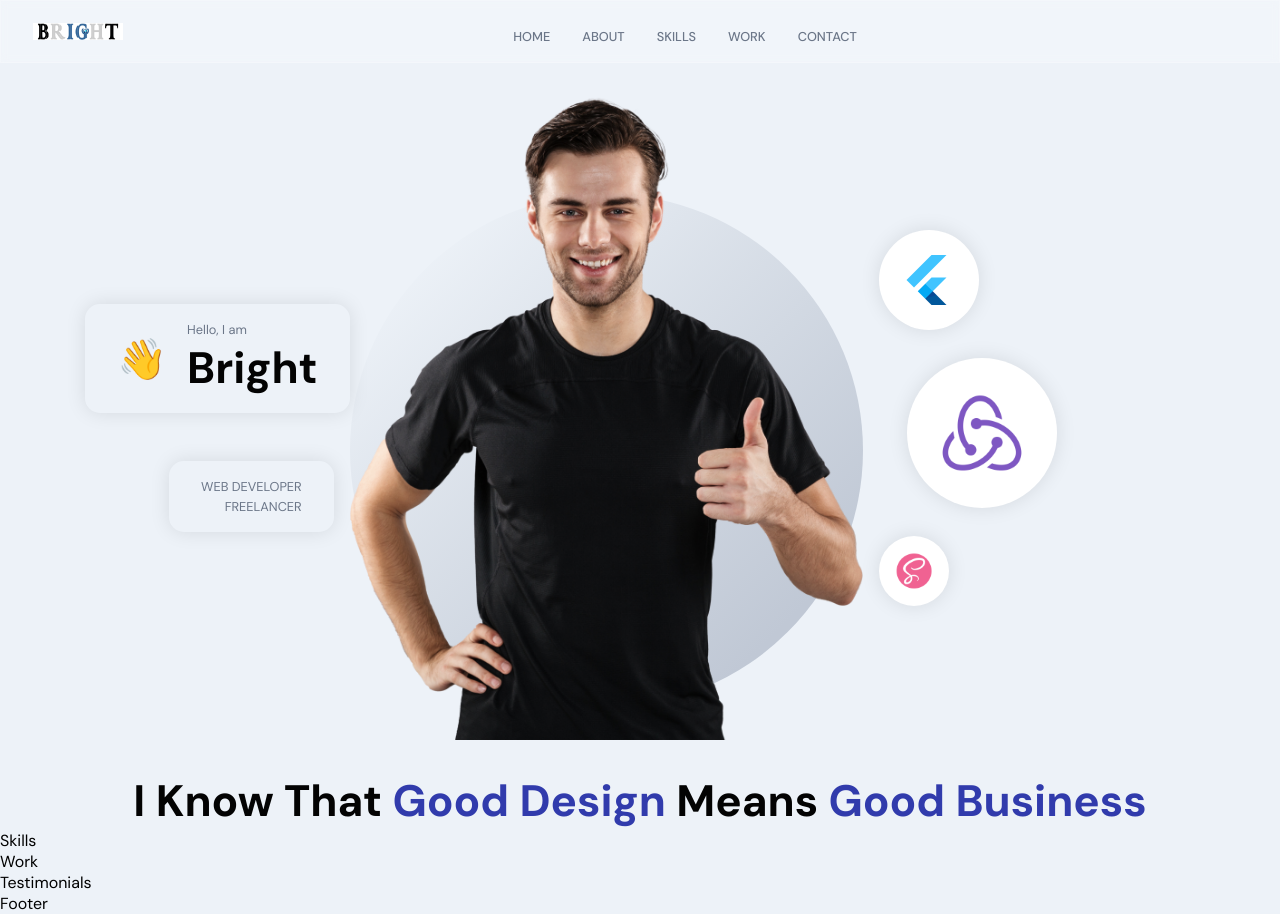
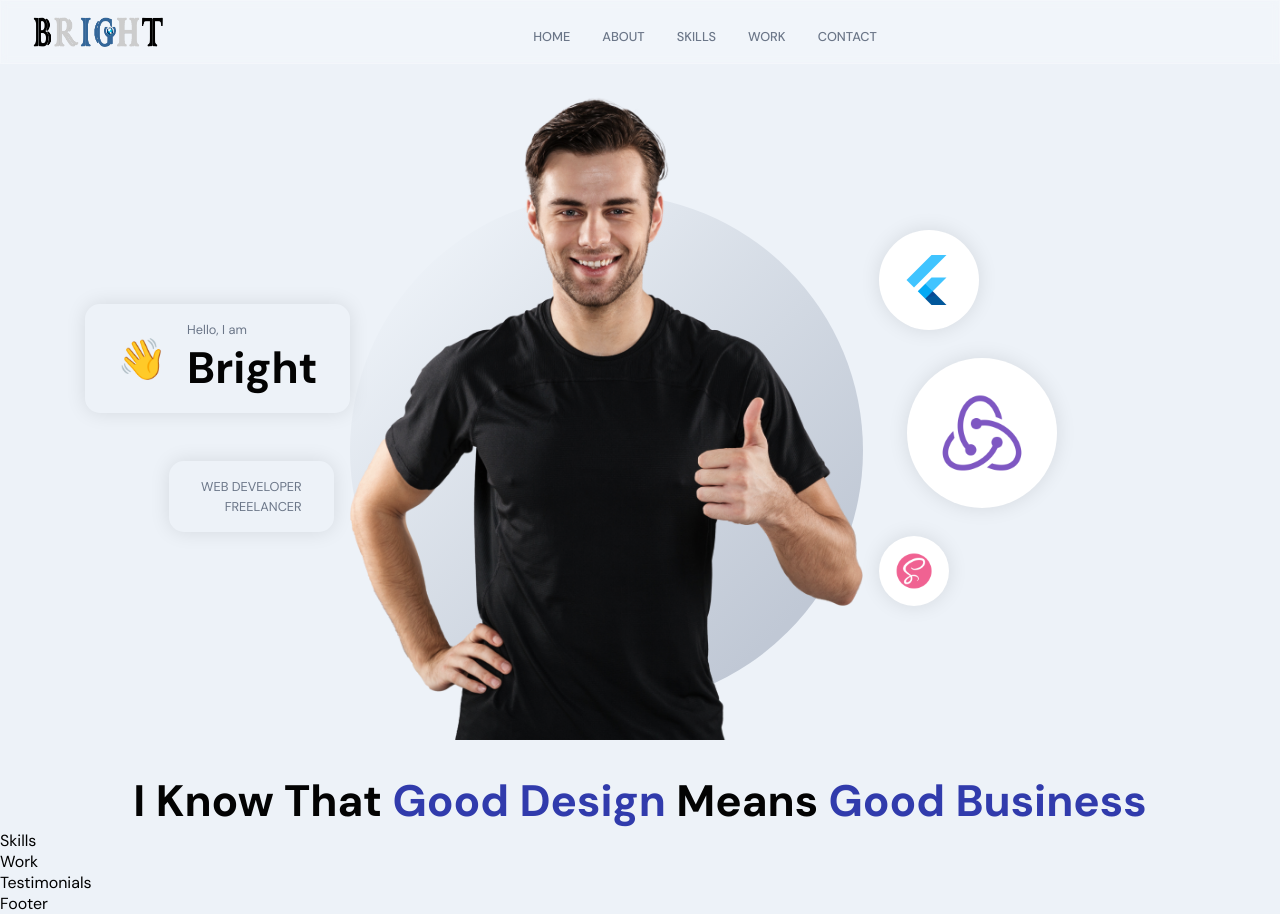
Before and after one commit to brytebee/bee-portfolio, a React (Create React App) app: page / in a window 1280 px wide. Built offline with nearby package versions, Linux system fonts and the light colour scheme.

Commit message:
:bento: Update Navbar
Added bright_logo

```diff
--- a/src/components/Navbar/Navbar.scss
+++ b/src/components/Navbar/Navbar.scss
@@ -20,8 +20,8 @@
   align-items: center;
 
   img {
-    width: 90px;
-    // height: 20px;
+    width: 130px;
+    height: 30px;
 
     @media screen and (min-width: 2000) {
       width: 180px;
```
Also changed, not shown: src/assets/bright_logo.png.
